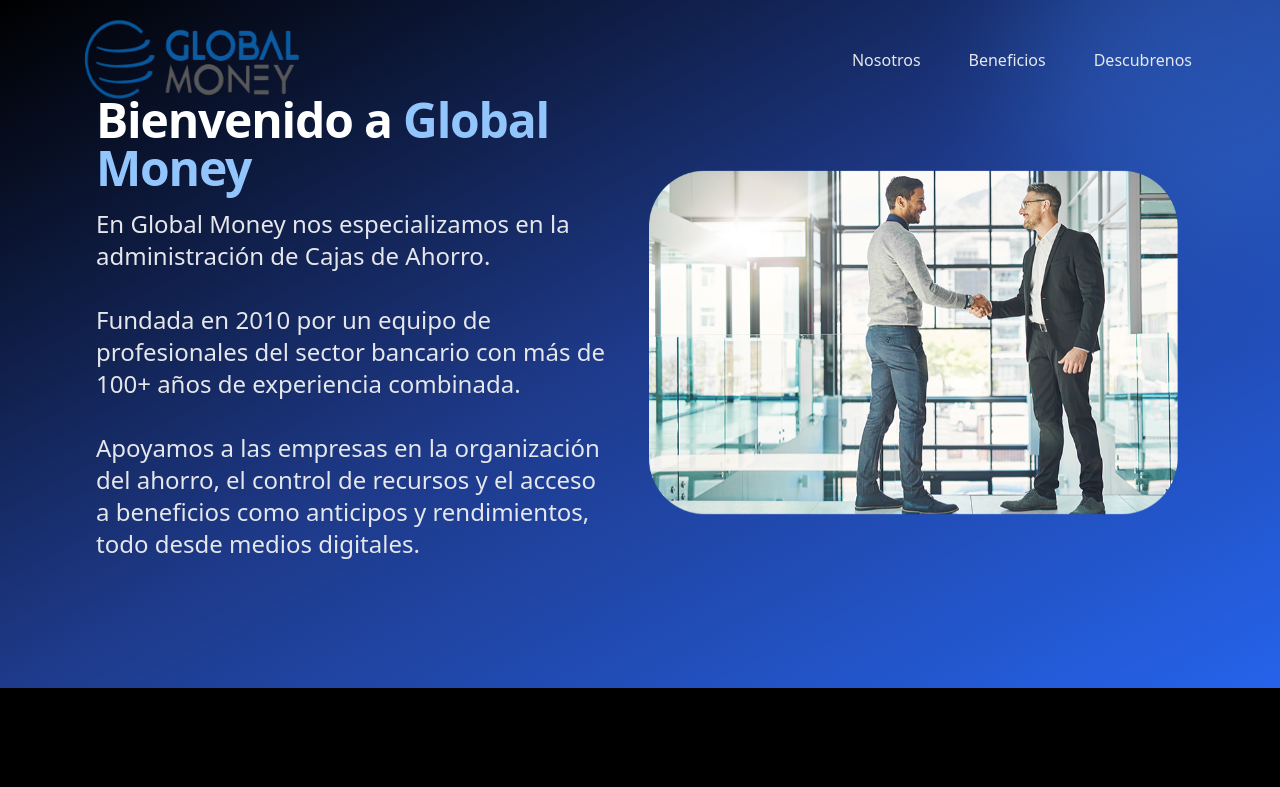
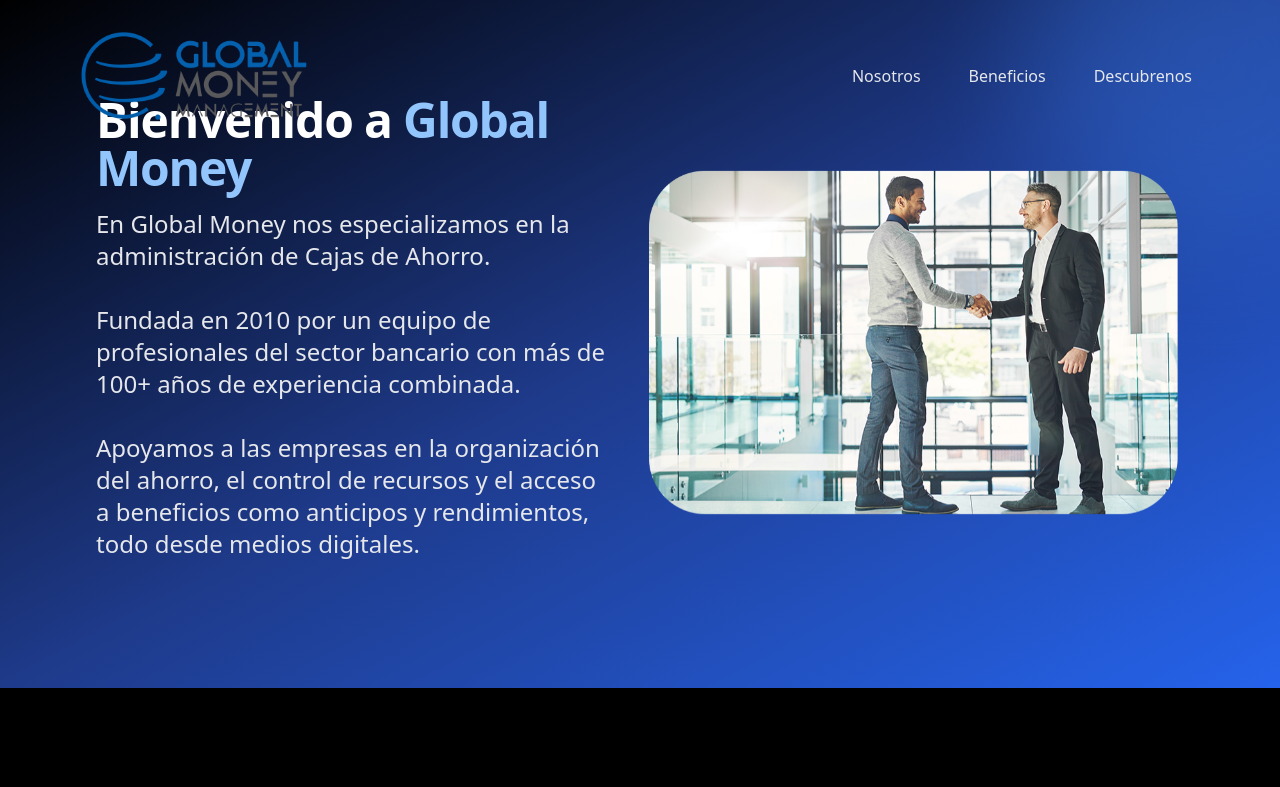
Before and after one commit to edwinvega11/GlobalMoney, a React (Vite) app: page / in a window 1280 px wide. Shown: the top 787 px of the page. Built offline with nearby package versions, Linux system fonts and the light colour scheme.

Commit message:
logo change

```diff
--- a/src/components/Navbar.jsx
+++ b/src/components/Navbar.jsx
@@ -21,7 +21,7 @@
   return (
     <nav className="w-full absolute top-0 left-0 z-50">
       <div className="max-w-6xl mx-auto flex items-center justify-between px-4 py-3">
-        <img src="/GM-Logo-1.png" alt="Global Money Logo" className="h-20 md:h-24 w-auto" />
+        <img src="/GlobalMoneyLogoPng.png" alt="Global Money Logo" className="h-28 md:h-32 w-auto" />
         <button
           className="md:hidden p-2 rounded focus:outline-none focus:ring-2 focus:ring-blue-400"
           aria-label="Toggle navigation menu"
```
Also changed, not shown: public/GlobalMoneyLogoPng.png (added).
